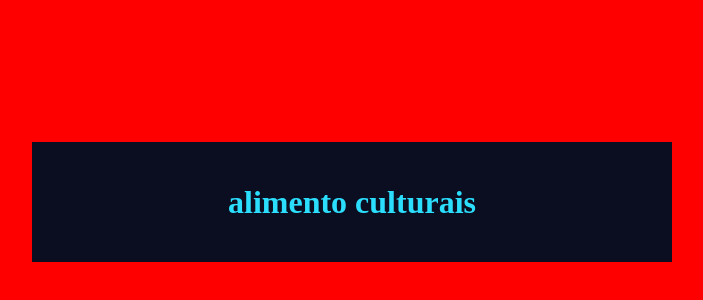
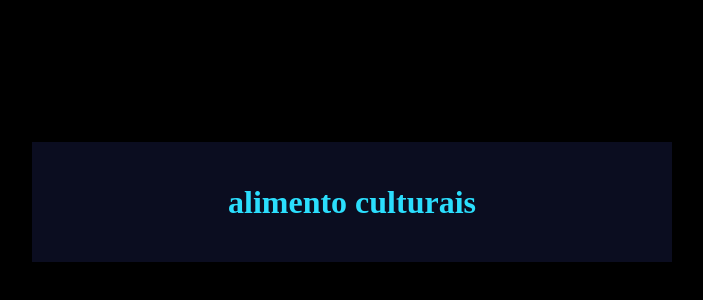
Before and after one commit to Gblmac77/AlimentosCulturais, a plain HTML site: page index.html in a window 1280 px wide. Shown: the part 206-506 px from the top of the page, without its empty margins (288-991 px from the left). Drawn offline with Linux system fonts and the light colour scheme.

Commit message:
style.css

```diff
--- a/style.css
+++ b/style.css
@@ -1,5 +1,5 @@
 :root{
-    --cor-fundo: #ff0000 ;
+    --cor-fundo: #000000 ;
     --cor-principal: #0B0D20 ;
     --cor-secundaria: #f8f8f8;
     --cor-destaque: #2BDEFD;
```
